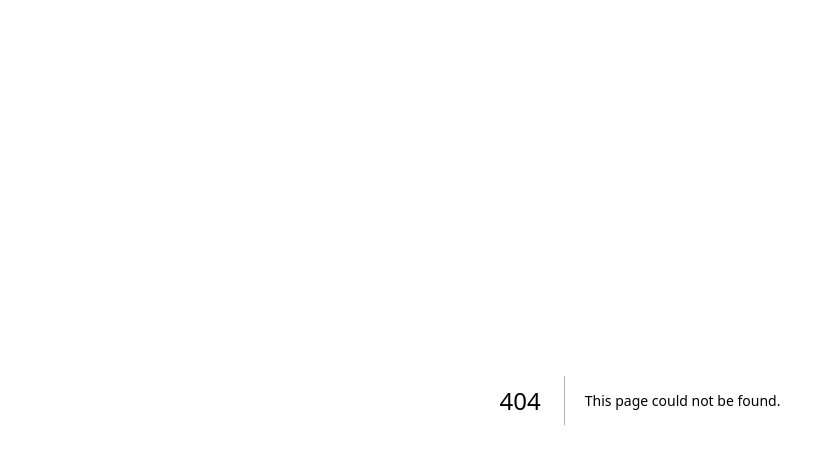
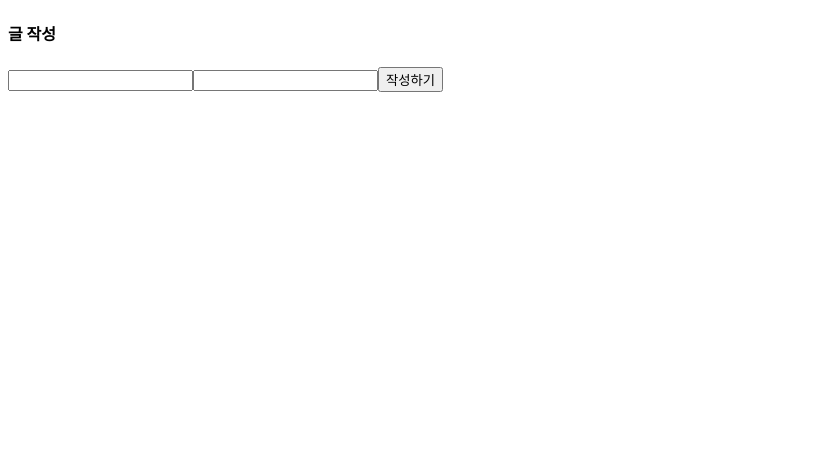
Before and after one commit to JKyEun/nextjs-board, a Next.js app: page /write in a window 1280 px wide. Before the commit this address had no page. Shown: the top 464 px of the page, without its empty margins (0-835 px from the left). Built offline with nearby package versions, Linux system fonts and the light colour scheme.

Commit message:
글 작성 기능 프론트엔드와 백엔드 구현 - api 사용해보기

```diff
--- /dev/null
+++ b/app/write/page.js
@@ -0,0 +1,47 @@
+'use client';
+
+import axios from 'axios';
+import { useState } from 'react';
+
+export default function Write() {
+  const [title, setTitle] = useState('');
+  const [content, setContent] = useState('');
+
+  const onTitleChange = (e) => {
+    setTitle(e.target.value);
+  };
+
+  const onContentChange = (e) => {
+    setContent(e.target.value);
+  };
+
+  const writePost = async (e) => {
+    e.preventDefault();
+
+    const post = {
+      title: title,
+      content: content,
+    };
+
+    try {
+      const res = await axios.post('http://localhost:3000/api/write', post);
+      console.log(res.data);
+    } catch (err) {
+      console.error(err);
+    }
+
+    setTitle('');
+    setContent('');
+  };
+
+  return (
+    <div>
+      <h4>글 작성</h4>
+      <form onSubmit={writePost}>
+        <input onChange={onTitleChange} value={title} type='text' />
+        <input onChange={onContentChange} value={content} type='text' />
+        <button type='submit'>작성하기</button>
+      </form>
+    </div>
+  );
+}
--- a/package.json
+++ b/package.json
@@ -9,6 +9,7 @@
     "lint": "next lint"
   },
   "dependencies": {
+    "axios": "^1.4.0",
     "mongodb": "^5.6.0",
     "next": "13.4.4",
     "react": "18.2.0",
--- /dev/null
+++ b/pages/api/write.js
@@ -0,0 +1,10 @@
+import { connectDB } from '@/util/database';
+
+export default async function write(req, res) {
+  if (req.method === 'POST') {
+    const client = await connectDB;
+    const db = client.db('forum').collection('post');
+    await db.insertOne(req.body);
+    res.status(201).send('게시글 등록 성공');
+  }
+}
```
Also changed, not shown: 1 other file (tests, documents, lock files or other folders).
